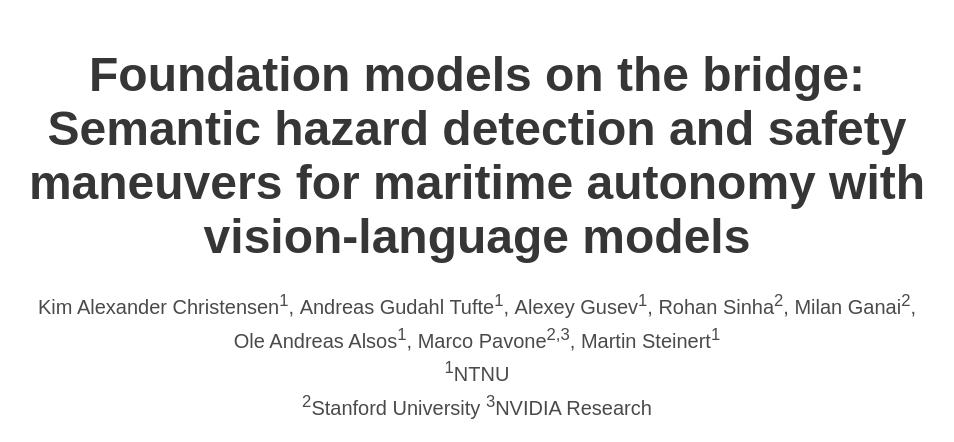
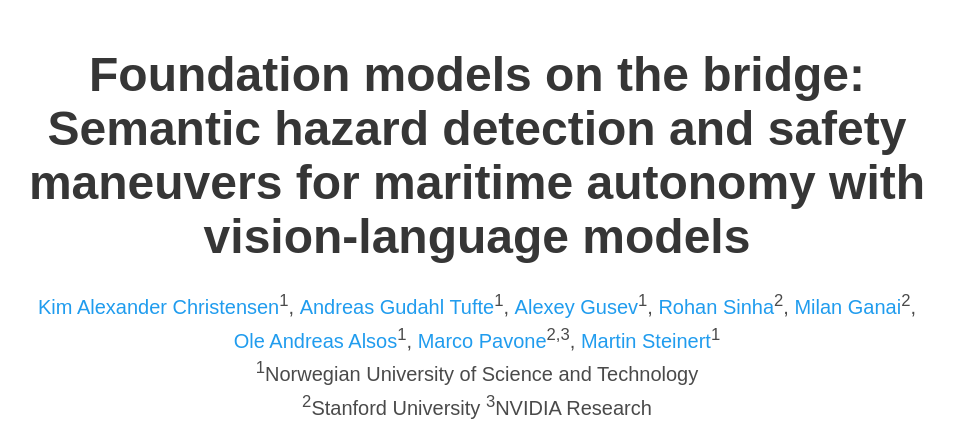
Before and after one commit to kimachristensen/bridge_policy, a plain HTML site: page index.html in a window 1280 px wide. Shown: the top 442 px of the page, without its empty margins (163-1117 px from the left). Drawn offline with nearby package versions, Linux system fonts and the light colour scheme; some icons are missing; a web font is replaced by a local one.

Commit message:
author links

```diff
--- a/index.html
+++ b/index.html
@@ -43,34 +43,34 @@
 
           <div class="is-size-5 publication-authors">
             <span class="author-block">
-              Kim Alexander Christensen<sup>1</sup>,
+              <a href="https://kimachristensen.github.io/">Kim Alexander Christensen</a><sup>1</sup>,
             </span>
             <span class="author-block">
-              Andreas Gudahl Tufte<sup>1</sup>,
+              <a href="https://www.ntnu.no/ansatte/andreas.tufte">Andreas Gudahl Tufte</a><sup>1</sup>,
             </span>
             <span class="author-block">
-              Alexey Gusev<sup>1</sup>,
+              <a href="https://www.ntnu.edu/employees/alexey.gusev">Alexey Gusev</a><sup>1</sup>,
             </span>
             <span class="author-block">
-              Rohan Sinha<sup>2</sup>,
+              <a href="https://rohansinha.nl/">Rohan Sinha</a><sup>2</sup>,
             </span>
             <span class="author-block">
-              Milan Ganai<sup>2</sup>,
+              <a href="https://milanganai.github.io/">Milan Ganai</a><sup>2</sup>,
             </span>
             <span class="author-block">
-              Ole Andreas Alsos<sup>1</sup>,
+              <a href="https://www.ntnu.edu/employees/oleanda">Ole Andreas Alsos</a><sup>1</sup>,
             </span>
             <span class="author-block">
-              Marco Pavone<sup>2,3</sup>,
+              <a href="https://profiles.stanford.edu/marco-pavone">Marco Pavone</a><sup>2,3</sup>,
             </span>
             <span class="author-block">
-              Martin Steinert<sup>1</sup>
+              <a href="https://www.ntnu.edu/employees/martin.steinert">Martin Steinert</a><sup>1</sup>
             </span>
           </div>
 
           <div class="is-size-5 publication-authors">
             <span class="author-block">
-              <sup>1</sup>NTNU
+              <sup>1</sup>Norwegian University of Science and Technology
             </span><br>
             <span class="author-block">
               <sup>2</sup>Stanford University
@@ -96,7 +96,7 @@
 
               <!-- Code -->
               <span class="link-block">
-                <a href="https://github.com/kimchristensen/bridge_policy"
+                <a href="https://github.com/kimachristensen/bridge_policy"
                    class="external-link button is-normal is-rounded is-dark">
                   <span class="icon">
                     <i class="fab fa-github"></i>
```
